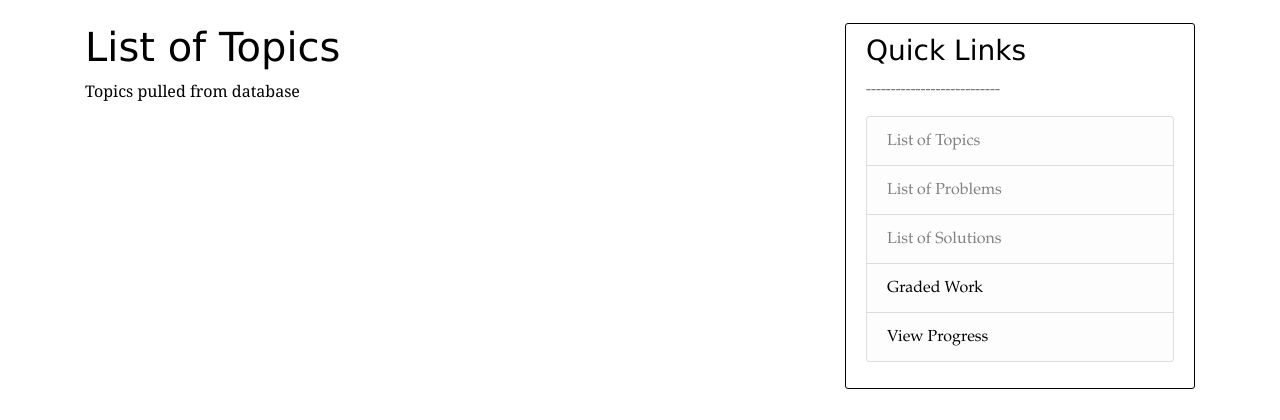
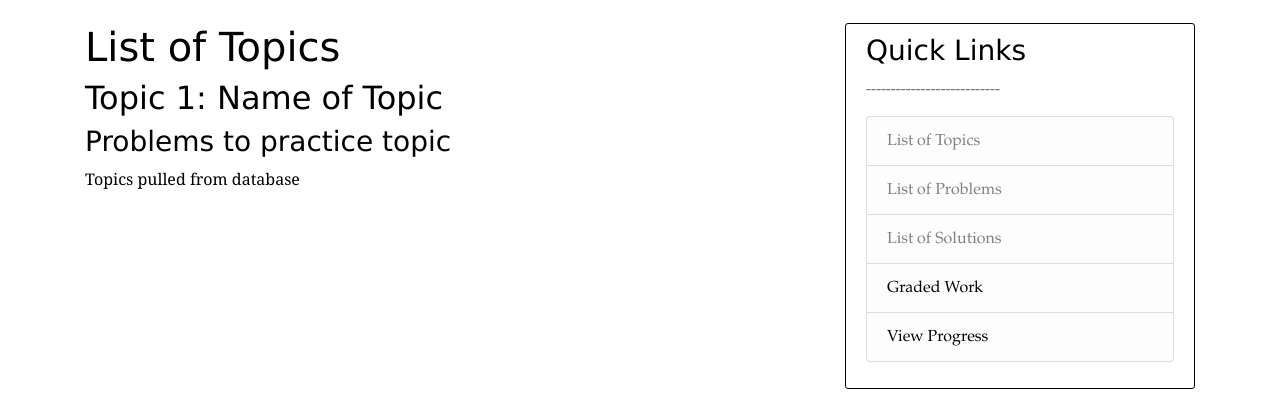
Before and after one commit to Murtz5253/learning-with-python, a Django app: page /topic/ in a window 1280 px wide. Shown: the part 57-477 px from the top of the page. Run offline with Django 4.2, Linux system fonts and the light colour scheme; some libraries are stand-ins or nearby versions.

Commit message:
Carolyn adding changes to git repo, minor updates to topics html, have some docs in topics that need removed (topics_text) and 0004_textmodel

```diff
--- a/django_project/topics/models.py
+++ b/django_project/topics/models.py
@@ -4,6 +4,12 @@ from django.forms import ModelForm
 from django_ace import AceWidget
 
 # Create your models here.
+class Topic(models.Model):
+    """
+    When you know what is going on, add the docstring XD
+    """
+
+
 class Problem(models.Model):
     """
     This class represents a practice question for the web application.
--- a/django_project/topics/templates/topics/topic.html
+++ b/django_project/topics/templates/topics/topic.html
@@ -1,5 +1,7 @@
 {% extends "topics/base.html" %}
 {% block content %}
     <h1>List of Topics</h1>
+    <h2>Topic 1: Name of Topic</h2>
+    <h3>Problems to practice topic</h3>
     <p>Topics pulled from database</p>
 {% endblock content%}
--- /dev/null
+++ b/django_project/topics/topics_texts/1.txt
@@ -0,0 +1 @@
+This is text which will hopefully be used in topic 1....
--- a/django_project/topics/views.py
+++ b/django_project/topics/views.py
@@ -1,11 +1,12 @@
 from django.shortcuts import get_object_or_404, render, redirect
-from .models import Problem, ProblemForm, Solution
+from .models import Problem, ProblemForm, Solution, Topic
 
 def home(request):
     return render(request, 'topics/home.html')
 
 def topic(request):
-    return render(request, 'topics/topic.html', {'title': 'List of Topics'})
+
+    return render(request, 'topics/topic.html', {'title': 'List of Topics???'})
 
 def problems(request):
     problem_list = Problem.objects.order_by('problem_id')
```
Also changed, not shown: django_project/topics/migrations/0004_textmodel.py (added), django_project/topics/migrations/0007_merge_20221201_2003.py (added).
